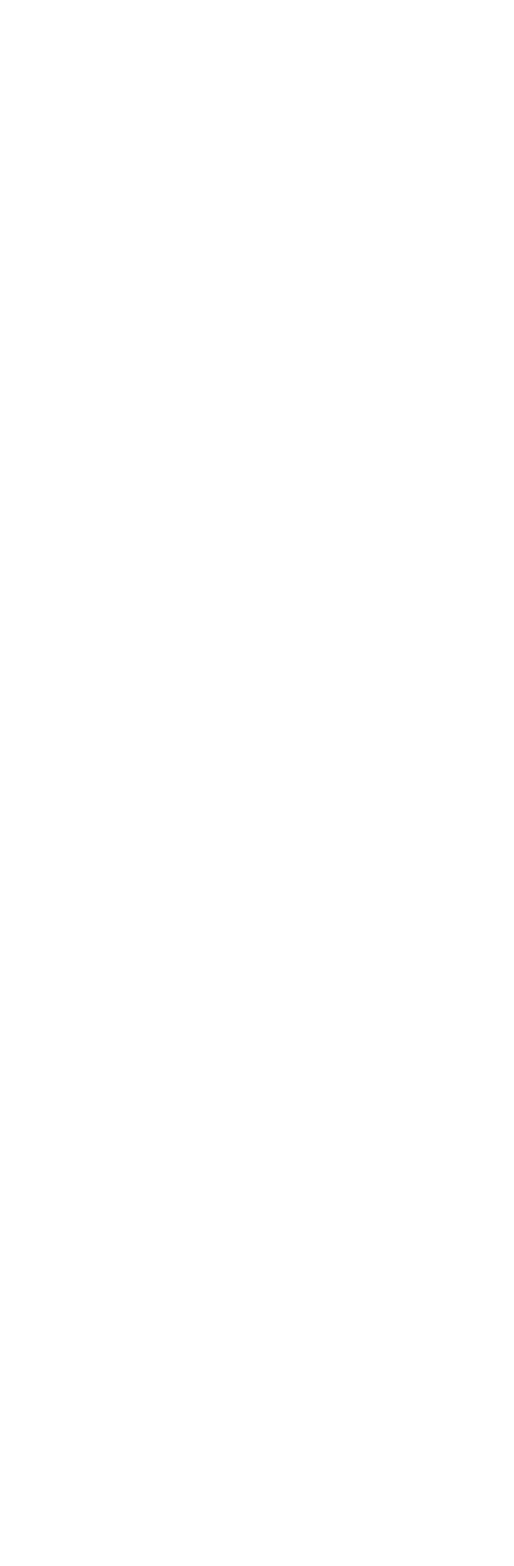
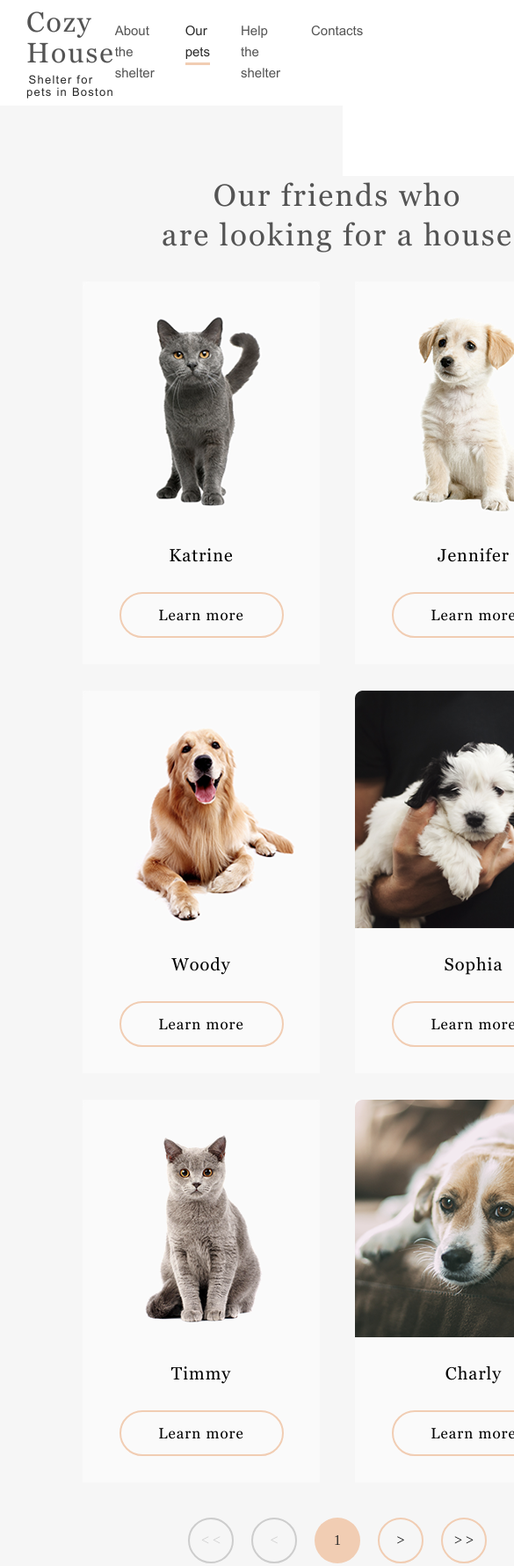
Before and after one commit to Kristina2773/My-projects-stage1-2, a plain HTML site: page shelter/pages/pets/index.html in a window 390 px wide. Shown: the top 1780 px of the page at 88% size, 585 px wide, since content can reach past the window. Before the commit the page ends 844 px from the top, so only its background shows below. Drawn offline with Linux system fonts and the light colour scheme.

Commit message:
feat: add pets page to project

```diff
--- a/shelter/pages/pets/index.html
+++ b/shelter/pages/pets/index.html
@@ -10,7 +10,72 @@
     <link rel="icon" href="assets/favicon.ico">
 </head>
 <body>
-
+    <header class="header-container container">
+        <div class="header-wrapper">
+            <div class="logo">
+                <h1 class="logo-title">Cozy House</h1>
+                <div class="logo-subtitle">Shelter for pets in Boston</div>
+            </div>
+                <nav class="nav">
+                    <ul class="nav-list">
+                        <li class="nav-item">
+                            <a href="../main/index.html" class="nav-link">About the shelter</a>
+                        </li>
+                        <li class="nav-item">
+                            <a href="../pets/index.html" class="nav-link active">Our pets</a>
+                        </li>
+                        <li class="nav-item">
+                            <a href="../main/index.html#help" class="nav-link">Help the shelter</a>
+                        </li>
+                        <li class="nav-item">
+                            <a href="#contacts" class="nav-link">Contacts</a>
+                        </li>
+                    </ul>
+                </nav>
+        </div>
+    </header>
+    <main class="main-container">
+        <div class="our-friends-wrapper container">
+            <section class="our-friends-section">
+                <h3 class="section-title mobile">Our friends who <br> are looking for a house</h3>
+                <div class="pets-cards"></div>
+                <div class="our-friends-buttons">
+                    <button class="btn-slider prev-prev" name="button" disabled>< <</button>
+                    <button class="btn-slider prev" name="button" disabled><</button>
+                    <button class="btn-slider page" name="button">1</button>
+                    <button class="btn-slider next" name="button">></button>
+                    <button class="btn-slider next-next" name="button">> ></button>
+                </div>
+            </section>
+        </div>
+    </main>
+    <footer class="footer container" id ="contacts">
+        <div class="footer-wrapper">
+            <div class="first-footer-wrapper">
+                <h3 class="footer-title">For questions and suggestions</h3>
+                <a href="mailto:email@shelter.com" class="footer-link">
+                    <img src="../../assets/icons/icon-email.svg" alt="icon-email" class="icon-footer">
+                    <h4 class="section-subtitle">email@shelter.com</h4>
+                </a>
+                <a href="tel:+136745677554" class="footer-link">
+                    <img src="../../assets/icons/icon-phone.svg" alt="icon-phone" class="icon-footer">
+                    <h4 class="section-subtitle">+13 674 567 75 54</h4>
+                </a>
+            </div>
+            <div class="second-footer-wrapper">
+                <h3 class="footer-title f-title">We are waiting for your visit</h3>
+                <a href="https://www.google.ru/maps/search/1+Central+Street,+Boston+(entrance+from+the+store)/@42.3533532,-71.0751972,14z/data=!3m1!4b1" class="footer-link" target ="_blank">
+                    <img src="../../assets/icons/icon-marker.svg" alt="icon-marker" class="icon-footer">
+                    <h4 class="section-subtitle">1 Central Street, Boston (entrance from the store)</h4>
+                </a>
+                <a href="https://www.google.ru/maps/search/18+South+Park,+London/@51.4313399,-0.1672218,12z/data=!3m1!4b1" class="footer-link" target ="_blank">
+                    <img src="../../assets/icons/icon-marker.svg" alt="icon-marker" class="icon-footer">
+                    <h4 class="section-subtitle">18 South Park, London</h4>
+                </a>
+            </div>
+            <img src="../../assets/images/footer-puppy.png" class="puppy-footer" alt="puppy licks the screen">
+        </div>
+    </footer>
     <script src="script.js"></script>
 </body>
 </html>
--- a/shelter/pages/pets/script.js
+++ b/shelter/pages/pets/script.js
@@ -0,0 +1,126 @@
+`use strict`
+
+
+const petsInfo = [
+    {
+        "name": "Katrine",
+        "img": "../../assets/images/pets-katrine.png",
+        "type": "Cat",
+        "breed": "British Shorthair",
+        "description": "Katrine is a beautiful girl. She is as soft as the finest velvet with a thick lush fur. Will love you until the last breath she takes as long as you are the one. She is picky about her affection. She loves cuddles and to stretch into your hands for a deeper relaxations.",
+        "age": "6 months",
+        "inoculations": ["panleukopenia"],
+        "diseases": ["none"],
+        "parasites": ["none"]
+      },
+    {
+      "name": "Jennifer",
+      "img": "../../assets/images/pets-jennifer.png",
+      "type": "Dog",
+      "breed": "Labrador",
+      "description": "Jennifer is a sweet 2 months old Labrador that is patiently waiting to find a new forever home. This girl really enjoys being able to go outside to run and play, but won't hesitate to play up a storm in the house if she has all of her favorite toys.",
+      "age": "2 months",
+      "inoculations": ["none"],
+      "diseases": ["none"],
+      "parasites": ["none"]
+    },
+    {
+        "name": "Woody",
+        "img": "../../assets/images/pets-woody.png",
+        "type": "Dog",
+        "breed": "Golden Retriever",
+        "description": "Woody is a handsome 3 1/2 year old boy. Woody does know basic commands and is a smart pup. Since he is on the stronger side, he will learn a lot from your training. Woody will be happier when he finds a new family that can spend a lot of time with him.",
+        "age": "3 years 6 months",
+        "inoculations": ["adenovirus", "distemper"],
+        "diseases": ["right back leg mobility reduced"],
+        "parasites": ["none"]
+    },
+    {
+      "name": "Sophia",
+      "img": "../../assets/images/pets-sophia.png",
+      "type": "Dog",
+      "breed": "Shih tzu",
+      "description": "Sophia here and I'm looking for my forever home to live out the best years of my life. I am full of energy. Everyday I'm learning new things, like how to walk on a leash, go potty outside, bark and play with toys and I still need some practice.",
+      "age": "1 month",
+      "inoculations": ["parvovirus"],
+      "diseases": ["none"],
+      "parasites": ["none"]
+    },
+    {
+        "name": "Timmy",
+        "img": "../../assets/images/pets-timmy.png",
+        "type": "Cat",
+        "breed": "British Shorthair",
+        "description": "Timmy is an adorable grey british shorthair male. He loves to play and snuggle. He is neutered and up to date on age appropriate vaccinations. He can be chatty and enjoys being held. Timmy has a lot to say and wants a person to share his thoughts with.",
+        "age": "2 years 3 months",
+        "inoculations": ["calicivirus", "viral rhinotracheitis"],
+        "diseases": ["kidney stones"],
+        "parasites": ["none"]
+    },
+    {
+        "name": "Charly",
+        "img": "../../assets/images/pets-charly.png",
+        "type": "Dog",
+        "breed": "Jack Russell Terrier",
+        "description": "This cute boy, Charly, is three years old and he likes adults and kids. He isn’t fond of many other dogs, so he might do best in a single dog home. Charly has lots of energy, and loves to run and play. We think a fenced yard would make him very happy.",
+        "age": "8 years",
+        "inoculations": ["bordetella bronchiseptica", "leptospirosis"],
+        "diseases": ["deafness", "blindness"],
+        "parasites": ["lice", "fleas"]
+    },
+    {
+      "name": "Scarlett",
+      "img": "../../assets/images/pets-scarlett.png",
+      "type": "Dog",
+      "breed": "Jack Russell Terrier",
+      "description": "Scarlett is a happy, playful girl who will make you laugh and smile. She forms a bond quickly and will make a loyal companion and a wonderful family dog or a good companion for a single individual too since she likes to hang out and be with her human.",
+      "age": "3 months",
+      "inoculations": ["parainfluenza"],
+      "diseases": ["none"],
+      "parasites": ["none"]
+    },
+    {
+      "name": "Freddie",
+      "img": "../../assets/images/pets-freddie.png",
+      "type": "Cat",
+      "breed": "British Shorthair",
+      "description": "Freddie is a little shy at first, but very sweet when he warms up. He likes playing with shoe strings and bottle caps. He is quick to learn the rhythms of his human’s daily life. Freddie has bounced around a lot in his life, and is looking to find his forever home.",
+      "age": "2 months",
+      "inoculations": ["rabies"],
+      "diseases": ["none"],
+      "parasites": ["none"]
+    }
+  ]
+
+  let petsCards = document.querySelector('.pets-cards');
+
+  for(let i = 0; i < petsInfo.length; i++) {
+    const petCard = document.createElement('div');
+    petCard.classList.add('our-friend-card');
+    petsCards.append(petCard);
+    petCard.append(createImgCard(i));
+    petCard.append(createNamePet(i));
+    petCard.append(createCardBtn(i));
+  }
+
+  function createImgCard(i) {
+    const imgCard = document.createElement('img');
+    imgCard.classList.add('img-card');
+    imgCard.src = petsInfo[i].img;
+    imgCard.alt = petsInfo[i].name;
+    return imgCard;
+  }
+
+  function createNamePet(i) {
+    const namePet = document.createElement('p');
+      namePet.classList.add('pets-name');
+      namePet.textContent = petsInfo[i].name;
+      return namePet;
+  }
+
+  function createCardBtn() {
+    const cardBtn = document.createElement('button');
+      cardBtn.classList.add('learn-more-btn');
+      cardBtn.textContent = 'Learn more';
+      return cardBtn;
+  }
--- a/shelter/pages/pets/style.css
+++ b/shelter/pages/pets/style.css
@@ -0,0 +1,364 @@
+:root {
+    --color-primary: #F1CDB3;
+    --color-primary-light: #FDDCC4;
+    --color-black: #000000;
+    --color-white: #ffffff;
+    --color-grey: #CDCDCD;
+    --color-dark: #292929;
+    --color-dark-xl: #4C4C4C;
+    --color-dark-i: #545454;
+    --color-light-l: #F6F6F6;
+    --color-light-s: #FAFAFA;
+    --color-dark-m: #B2B2B2;
+}
+* {
+    box-sizing: border-box;
+}
+
+body{
+    margin: 0;
+    padding: 0;
+}
+@font-face {
+    font-family: Arial;
+    src: url("../../assets/fonts/Arial.ttf")
+}
+@font-face {
+    font-family: Georgia;
+    src: url("../../assets/fonts/Georgia.ttf")
+}
+.container {
+    max-width: 1280px;
+    margin: 0 auto;
+}
+
+/* header */
+.header-container {
+    position: sticky;
+    top: 0;
+    background-color: var(--color-white);
+    width: 100%;
+    height: 120px;
+    padding: 30px 40px 30px 40px;
+    background-position: center 0;
+}
+.header-wrapper {
+    /* width: 1200px; */
+    height: 60px;
+    display: flex;
+    justify-content: space-between;
+    align-items: center;
+}
+
+.nav-list {
+    padding: 0;
+    display: flex;
+    gap: 35px;
+    list-style: none;
+}
+.nav-item > a {
+    padding: 0;
+    font-family: Arial;
+    font-size: 0.9375rem;
+    line-height: 24px;
+    color: var(--color-dark-i);
+    text-decoration: none;
+}
+
+.nav-link.active {
+    color: var(--color-dark);
+}
+.nav-link::after {
+    content: '';
+    display: block;
+    width: 0;
+    height: 3px;
+    background-color: var(--color-primary);
+    transition: width 0.5s;
+}
+.nav-link:hover::after {
+    width: 100%;
+}
+.active::after {
+    content: '';
+    display: block;
+    width: 100%;
+    height: 3px;
+    background-color: var(--color-primary);
+}
+
+.logo {
+    display: flex;
+    flex-direction: column;
+    justify-content: center;
+}
+h1, h2, h3, h4, h5 {
+    font-size: 0;
+    font-weight: normal;
+    margin: 0;
+}
+
+.logo-title{
+    /* margin-top: 10%; */
+    font-family: Georgia;
+    font-size: 2rem;
+    line-height: 110%;
+    letter-spacing: 1.92px;
+    color: var(--color-dark-i);
+    cursor: pointer;
+}
+
+.logo-subtitle {
+    margin-top: 5.8%;
+    font-family: Arial;
+    font-size: 0.8125rem;
+    line-height: 110%;
+    letter-spacing: 1.25px;
+    text-indent: 2.5%;
+    color: var(--color-dark);
+}
+
+/* our-friend-section */
+.section-title {
+    margin: 0 auto;
+    width: 400px;
+    height: 90px;
+    font-family: Georgia;
+    font-size: 2.1875rem;
+    line-height: 2.8rem;
+    letter-spacing: 2.1px;
+    text-align: center;
+    color: var(--color-dark-i);
+}
+
+.main-container {
+    width: 100%;
+    height: 1342px;
+    padding: 80px 40px 100px 40px;
+    background-color: var(--color-light-l);
+
+}
+.our-friends-wrapper {
+    width: 1200px;
+    height: 1162px;
+    background-color: var(--color-light-l);
+}
+
+.our-friends-section {
+    display: flex;
+    flex-direction: column;
+    justify-content: center;
+    align-items: center;
+    gap: 60px;
+}
+
+.pets-cards {
+    display: flex;
+    flex-wrap: wrap;
+    column-gap: 40px;
+    row-gap: 30px;
+    justify-content: center;
+    align-items: center;
+}
+
+.our-friend-card {
+    padding-bottom: 30px;
+    width: 270px;
+    height: 435px;
+    display: flex;
+    flex-direction: column;
+    justify-content: space-between;
+    /* gap: 30px; */
+    background: var(--color-light-s);
+}
+
+.our-friend-card:hover{
+    cursor: pointer;
+    border-radius: 9px;
+    box-shadow: 0px 2px 35px 14px rgba(13, 13, 13, 0.04);
+}
+
+.pets-name {
+    margin: 0;
+    font-family: Georgia;
+    font-size: 20px;
+    text-align: center;
+    line-height: 22.72px;
+    letter-spacing: 1px;
+}
+
+.learn-more-btn {
+    margin: 0 auto;
+    width: 187px;
+    height: 52px;
+    border-radius: 100px;
+    border: 2px solid var(--color-primary);
+    font-family: Georgia;
+    font-size: 1.0625rem;
+    line-height: 22.1px;
+    letter-spacing: 1px;
+    text-align: center;
+    background: inherit;
+}
+
+.learn-more-btn:hover {
+    cursor: pointer;
+    background: var(--color-primary-light);
+    border: 2px solid var(--color-primary-light);
+}
+
+.our-friends-buttons {
+    display: flex;
+    gap: 20px;
+}
+
+.btn-slider {
+    width: 52px;
+    height: 52px;
+    border-radius: 50%;
+    border: none;
+}
+.prev-prev, .prev {
+    border: 2px solid var(--color-grey);
+    background-color: inherit;
+    color: var(--color-grey);
+}
+.next, .next-next {
+    border: 2px solid var(--color-primary);
+    background-color: inherit;
+}
+.page{
+    color: var(--color-dark);
+    background-color: var(--color-primary);
+}
+.next:hover, .next-next:hover{
+    cursor: pointer;
+    background-color: var(--color-primary-light);
+    border: 2px solid var(--color-primary-light);
+}
+
+
+/* footer */
+.footer {
+    width: 100%;
+    height: 350px;
+    padding-top: 40px;
+    padding-left: 40px;
+    background: radial-gradient(100% 215.42% at 0% 0%, #5B483A 0%, #262425 100%);
+}
+.footer-wrapper {
+    width: 1200px;
+    height: 310px;
+    padding-bottom: 40px;
+    display: flex;
+    justify-content: center;
+    align-items: center;
+    gap: 160px;
+}
+.first-footer-wrapper {
+    width: 278px;
+    height: 234px;
+    display: flex;
+    flex-direction: column;
+    justify-content: space-between;
+    gap: 40px;
+}
+.second-footer-wrapper {
+    display: flex;
+    flex-direction: column;
+    gap: 33px;
+}
+.section-subtitle {
+    font-family: Georgia;
+    font-size: 20px;
+    line-height: 23px;
+    letter-spacing: 1.2px;
+    color: var(--color-primary);
+}
+.puppy-footer {
+    margin-top: 3.35%;
+    width: 300px;
+    height: 310px;
+}
+.footer-title {
+    text-align: left;
+    width: 278px;
+    height: 90px;
+    font-family: Georgia;
+    font-size: 35px;
+    line-height: 45.4px;
+    letter-spacing: 2px;
+    color: var(--color-white);
+}
+.f-title {
+    width: 270px;
+}
+.footer-link {
+    text-decoration: none;
+    display: flex;
+    justify-content: baseline;
+    align-items: center;
+    gap: 20px;
+}
+
+
+@media (max-width: 1255px) {
+    .main-container {
+        width: 100%;
+        /* height: 1733px; */
+        padding: 80px 30px 70px 30px;
+    }
+    .our-friends-section {
+        width: 100%;
+        gap: 30px;
+    }
+    .our-friends-wrapper {
+        width: 100%;
+    }
+    .our-friend-card:nth-child(n+7) {
+        display: none;
+    }
+    .footer {
+        padding: 30px 30px 0 30px;
+        height: 635px;
+    }
+    .footer-wrapper{
+        padding-bottom: 0;
+        width: 100%;
+        height: 100%;
+        flex-wrap: wrap;
+        gap: 60px;
+    }
+    .second-footer-wrapper {
+        width: 302px;
+        height: 234px;
+    }
+    .puppy-footer{
+        margin: 0;
+    }
+}
+
+@media (max-width: 949px) {
+    .main-container {
+        height: 1733px;
+    }
+}
+
+@media (max-width: 768px) {
+    .header-container {
+        padding: 30px;
+    }
+    .our-friends-wrapper {
+        width: 708px;
+        height: 1603px;
+    }
+    .our-friends-buttons {
+        margin-top: 10px;
+    }
+    .our-friend-card {
+        gap: 30px;
+    }
+    .footer{
+        height: 639px;
+    }
+}
```
